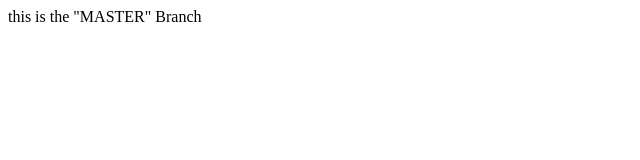
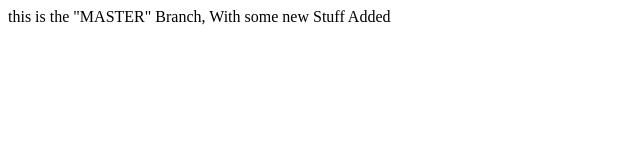
Before and after one commit to jemjal75/Lecture1, a plain HTML site: page index.html in a window 1280 px wide. Shown: the whole page, without its empty margins (0-640 px from the left). Drawn offline with Linux system fonts and the light colour scheme.

Commit message:
Update index.html
this is some new stuff that I added

```diff
--- a/index.html
+++ b/index.html
@@ -3,5 +3,5 @@
     <head>
         <title>test</title>
     </head>
-<body>this is the "MASTER" Branch</body>
+<body>this is the "MASTER" Branch, With some new Stuff Added</body>
 </html>
```
